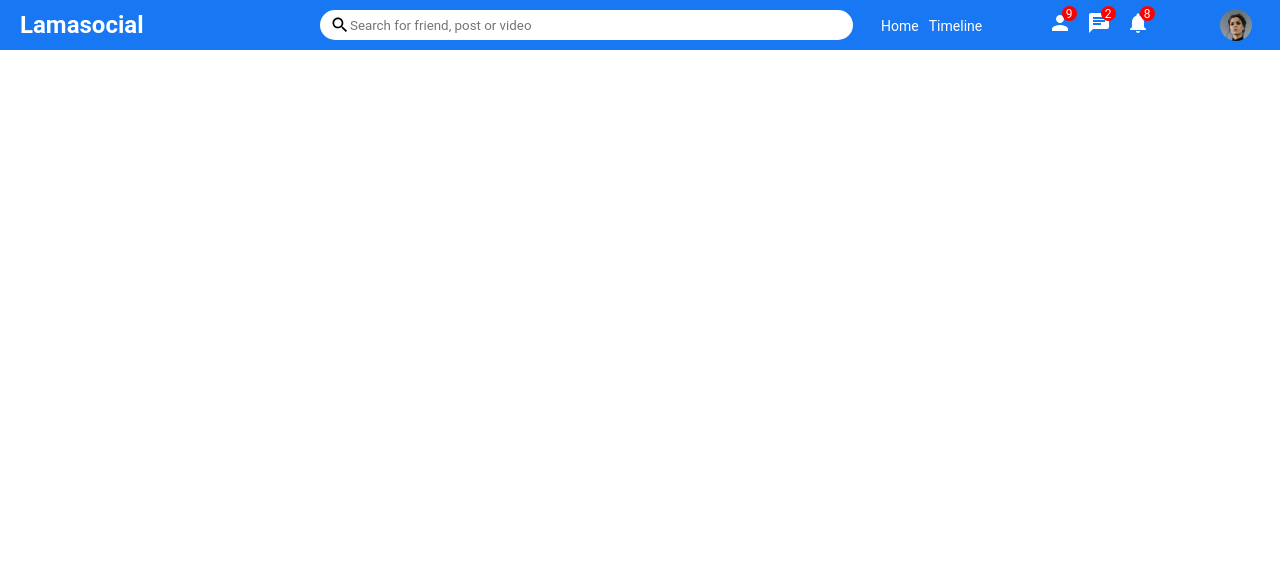
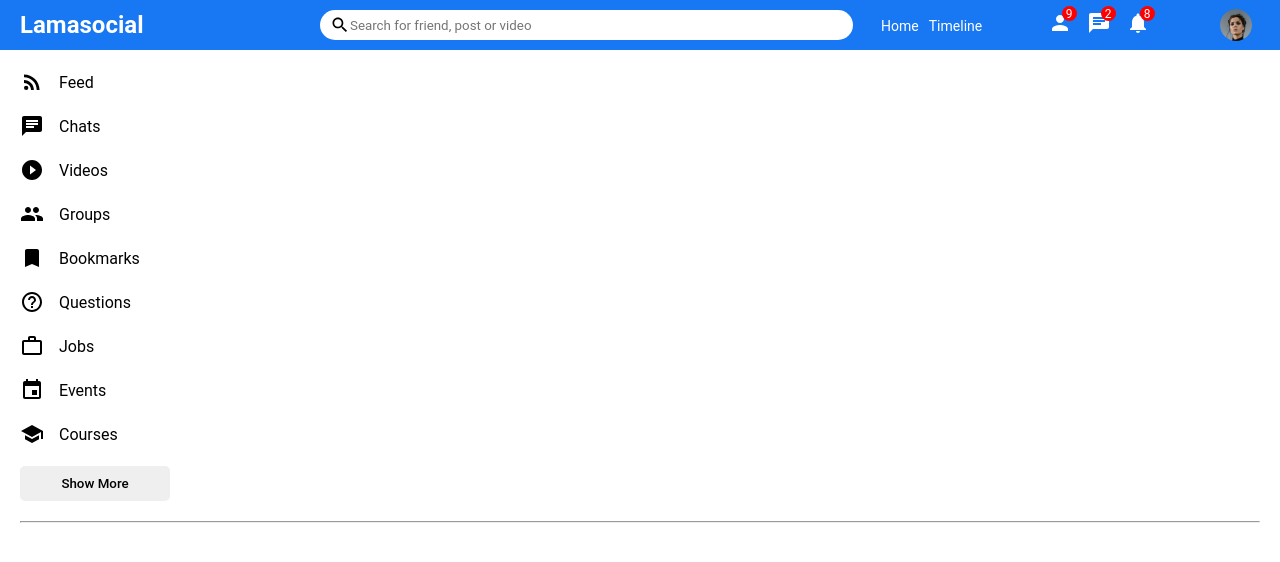
Before and after one commit to abdurnourtanim/social-media-frontend, a React (Create React App) app: page / in a window 1280 px wide. Shown: the top 562 px of the page. Built offline with nearby package versions, Linux system fonts and the light colour scheme.

Commit message:
sidebar done

```diff
--- /dev/null
+++ b/src/components/Sidebar.js
@@ -0,0 +1,43 @@
+import {
+  Bookmark,
+  Chat,
+  Event,
+  Group,
+  HelpOutline,
+  PlayCircleFilledOutlined,
+  RssFeed,
+  School,
+  WorkOutline,
+} from "@material-ui/icons";
+import React from "react";
+import "../styles/sidebar.css";
+import SidebarList from "./SidebarList";
+
+const Sidebar = () => {
+  return (
+    <div className="sidebar">
+      <div className="sidebarWrapper">
+        <ul className="sidebarList">
+          <SidebarList text="Feed" icon={RssFeed} />
+          <SidebarList text="Chats" icon={Chat} />
+          <SidebarList text="Videos" icon={PlayCircleFilledOutlined} />
+          <SidebarList text="Groups" icon={Group} />
+          <SidebarList text="Bookmarks" icon={Bookmark} />
+          <SidebarList text="Questions" icon={HelpOutline} />
+          <SidebarList text="Jobs" icon={WorkOutline} />
+          <SidebarList text="Events" icon={Event} />
+          <SidebarList text="Courses" icon={School} />
+        </ul>
+        <button className="sidebarButton">Show More</button>
+        <hr className="sidebarHr" />
+        <ul className="sidebarFriendList">
+          {/* {Users.map((u) => (
+          <CloseFriend key={u.id} user={u} />
+        ))} */}
+        </ul>
+      </div>
+    </div>
+  );
+};
+
+export default Sidebar;
--- /dev/null
+++ b/src/components/SidebarList.js
@@ -0,0 +1,13 @@
+import React from "react";
+import "../styles/sidebar.css";
+
+const SidebarList = ({ text, icon: Icon }) => {
+  return (
+    <li className="sidebarListItem">
+      <Icon className="sidebarIcon" />
+      <span className="sidebarListItemText">{text} </span>
+    </li>
+  );
+};
+
+export default SidebarList;
--- a/src/pages/Home.js
+++ b/src/pages/Home.js
@@ -1,8 +1,16 @@
 import React from "react";
+import Sidebar from "../components/Sidebar";
 import TopBar from "../components/TopBar";
 
 const Home = () => {
-  return <TopBar />;
+  return (
+    <>
+      <TopBar />
+      <div className="homeContainer">
+        <Sidebar />
+      </div>
+    </>
+  );
 };
 
 export default Home;
--- a/src/styles/App.css
+++ b/src/styles/App.css
@@ -3,3 +3,9 @@
   padding: 0;
   font-family: "Roboto", sans-serif;
 }
+
+/* Home css  */
+.homeContainer {
+  display: flex;
+  width: 100%;
+}
--- /dev/null
+++ b/src/styles/sidebar.css
@@ -0,0 +1,55 @@
+.sidebar {
+  flex: 3;
+  height: calc(100vh - 50px);
+  overflow-y: scroll;
+  position: sticky;
+  top: 50px;
+}
+
+::-webkit-scrollbar {
+  width: 5px;
+}
+::-webkit-scrollbar-track {
+  background-color: #f1f1f1;
+}
+::-webkit-scrollbar-thumb {
+  background-color: rgb(179, 179, 179);
+}
+
+.sidebarWrapper {
+  padding: 20px;
+}
+
+.sidebarList {
+  padding: 0;
+  margin: 0;
+  list-style: none;
+}
+
+.sidebarListItem {
+  display: flex;
+  align-items: center;
+  margin-bottom: 20px;
+}
+
+.sidebarIcon {
+  margin-right: 15px;
+}
+
+.sidebarButton {
+  width: 150px;
+  border: none;
+  padding: 10px;
+  border-radius: 5px;
+  font-weight: 500;
+}
+
+.sidebarHr {
+  margin: 20px 0;
+}
+
+.sidebarFriendList {
+  padding: 0;
+  margin: 0;
+  list-style: none;
+}
```
